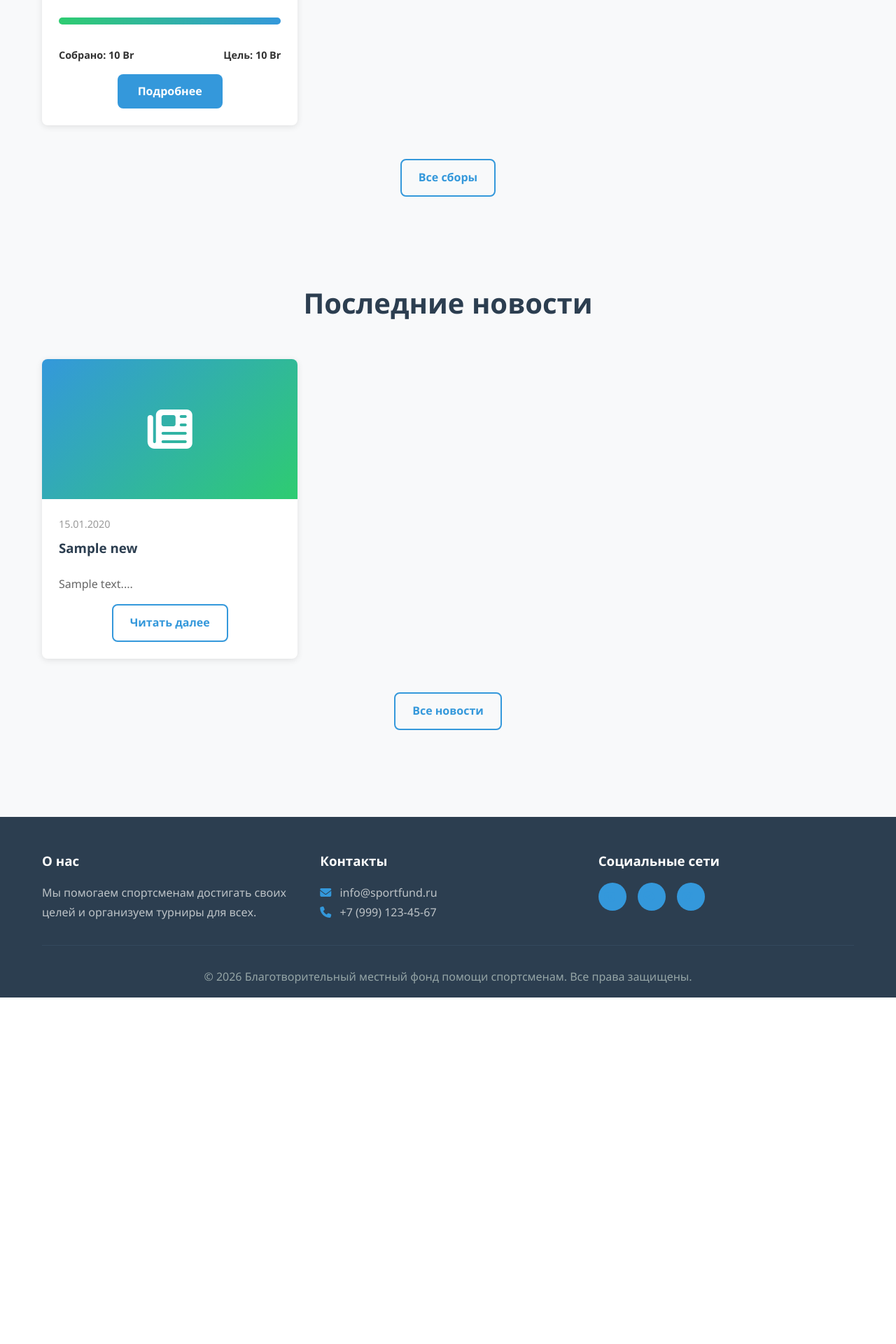
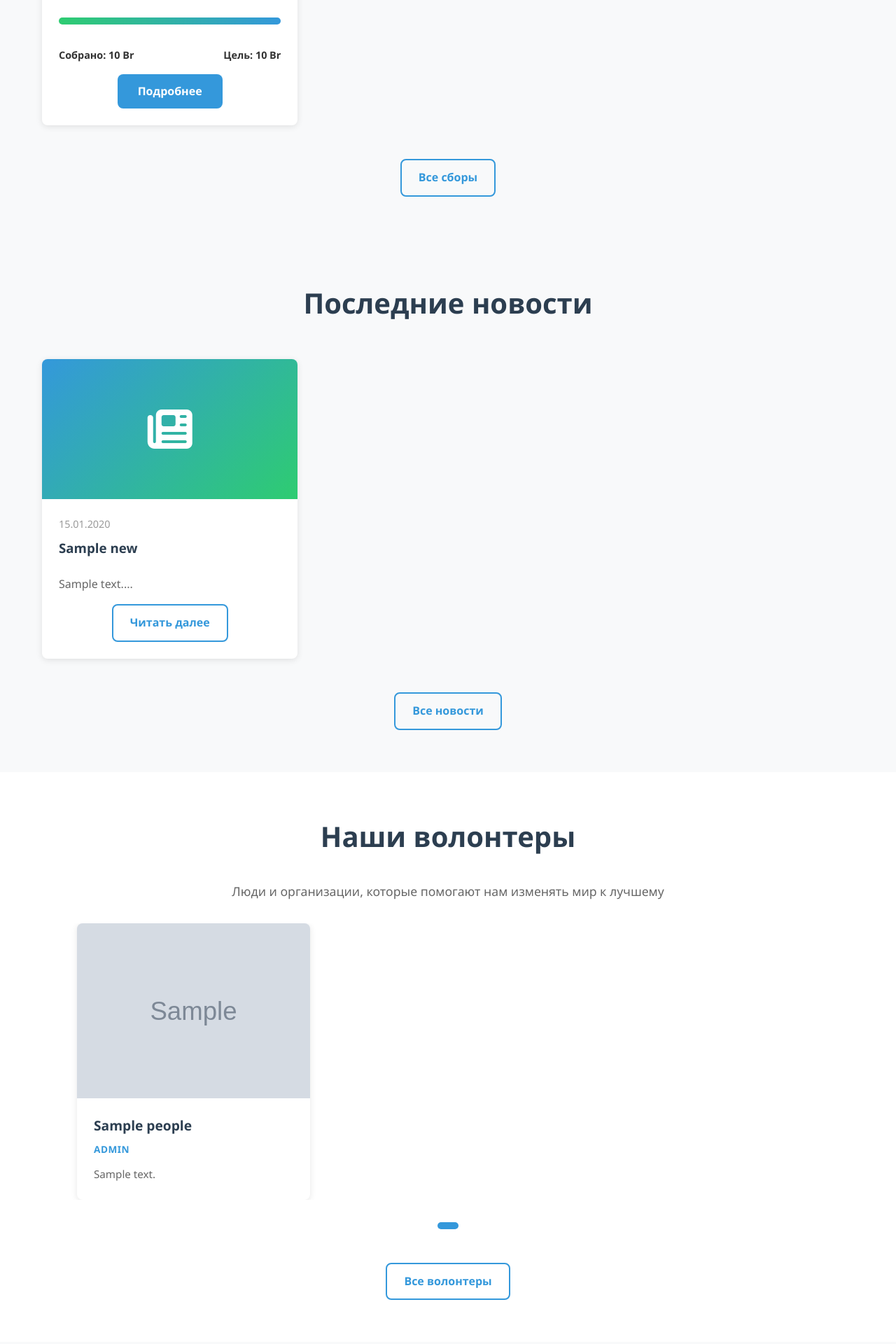
Before and after one commit to patricheg/fond3, a Flask app: page / in a window 1280 px wide. Shown: the part 1400-3320 px from the top of the page at 70% size. Before the commit the page ends 2825 px from the top, so only its background shows below. Run offline with Flask 3, Linux system fonts and the light colour scheme; tables that the repository leaves empty hold one stand-in row (values such as "Sample post"); grey boxes marked "Sample" are stand-in pictures.

Commit message:
Rename Our People to Volunteers and add volunteer carousel on homepage

```diff
--- a/app.py
+++ b/app.py
@@ -87,11 +87,13 @@ def index():
     latest_news = News.query.filter_by(is_published=True).order_by(News.created_at.desc()).limit(3).all()
     active_fundraisers = Fundraiser.query.filter_by(is_active=True).order_by(Fundraiser.created_at.desc()).limit(3).all()
     upcoming_tournaments = Tournament.query.filter_by(is_active=True).filter(Tournament.date >= datetime.utcnow()).order_by(Tournament.date).limit(3).all()
+    volunteers = OurPeople.query.filter_by(is_active=True).order_by(OurPeople.order_position, OurPeople.created_at.desc()).all()
 
     return render_template('index.html',
                          news=latest_news,
                          fundraisers=active_fundraisers,
-                         tournaments=upcoming_tournaments)
+                         tournaments=upcoming_tournaments,
+                         volunteers=volunteers)
 
 
 @app.route('/fundraisers')
@@ -215,7 +217,7 @@ def about():
 
 @app.route('/our-people')
 def our_people():
-    """Страница Наши люди"""
+    """Страница Волонтеры"""
     people = OurPeople.query.filter_by(is_active=True).order_by(OurPeople.order_position, OurPeople.created_at.desc()).all()
     return render_template('our_people.html', people=people)
 
@@ -724,7 +726,7 @@ def admin_edit_contacts():
 @app.route('/admin/our-people')
 @login_required
 def admin_our_people():
-    """Список людей и организаций"""
+    """Список волонтеров"""
     people = OurPeople.query.order_by(OurPeople.order_position, OurPeople.created_at.desc()).all()
     return render_template('admin/our_people.html', people=people)
 
--- a/static/css/style.css
+++ b/static/css/style.css
@@ -1251,6 +1251,187 @@ body {
 
 .person-contact i {
     font-size: 1rem;
+}
+
+/* ======================
+   КАРУСЕЛЬ ВОЛОНТЕРОВ
+   ====================== */
+
+.section-subtitle {
+    text-align: center;
+    color: #666;
+    font-size: 1.1rem;
+    margin-top: -1rem;
+    margin-bottom: 2rem;
+}
+
+.volunteers-carousel {
+    position: relative;
+    max-width: 100%;
+    margin: 0 auto 2rem;
+    overflow: hidden;
+    padding: 0 50px;
+}
+
+.volunteers-track {
+    display: flex;
+    transition: transform 0.5s ease-in-out;
+    gap: 2rem;
+}
+
+.volunteer-slide {
+    min-width: calc(33.333% - 1.333rem);
+    flex-shrink: 0;
+}
+
+.volunteer-card {
+    background: #fff;
+    border-radius: var(--border-radius);
+    overflow: hidden;
+    box-shadow: var(--box-shadow);
+    transition: var(--transition);
+    height: 100%;
+    display: flex;
+    flex-direction: column;
+}
+
+.volunteer-card:hover {
+    transform: translateY(-5px);
+    box-shadow: 0 5px 20px rgba(0,0,0,0.15);
+}
+
+.volunteer-photo {
+    width: 100%;
+    height: 250px;
+    overflow: hidden;
+    background: #f8f9fa;
+    display: flex;
+    align-items: center;
+    justify-content: center;
+}
+
+.volunteer-photo img {
+    width: 100%;
+    height: 100%;
+    object-fit: cover;
+}
+
+.volunteer-photo-placeholder {
+    font-size: 4rem;
+    color: #ccc;
+}
+
+.volunteer-info {
+    padding: 1.5rem;
+    flex: 1;
+    display: flex;
+    flex-direction: column;
+}
+
+.volunteer-info h3 {
+    margin-bottom: 0.5rem;
+    color: var(--dark-color);
+    font-size: 1.2rem;
+}
+
+.volunteer-role {
+    color: var(--primary-color);
+    font-weight: 600;
+    font-size: 0.85rem;
+    margin-bottom: 0.75rem;
+    text-transform: uppercase;
+    letter-spacing: 0.5px;
+}
+
+.volunteer-description {
+    color: #666;
+    line-height: 1.6;
+    font-size: 0.95rem;
+}
+
+.carousel-btn {
+    position: absolute;
+    top: 50%;
+    transform: translateY(-50%);
+    background: rgba(255, 255, 255, 0.95);
+    border: none;
+    width: 40px;
+    height: 40px;
+    border-radius: 50%;
+    cursor: pointer;
+    display: flex;
+    align-items: center;
+    justify-content: center;
+    box-shadow: 0 2px 10px rgba(0,0,0,0.2);
+    transition: var(--transition);
+    z-index: 10;
+}
+
+.carousel-btn:hover {
+    background: var(--primary-color);
+    color: white;
+    transform: translateY(-50%) scale(1.1);
+}
+
+.carousel-prev {
+    left: 0;
+}
+
+.carousel-next {
+    right: 0;
+}
+
+.carousel-indicators {
+    display: flex;
+    justify-content: center;
+    gap: 0.5rem;
+    margin-bottom: 1.5rem;
+}
+
+.carousel-indicator {
+    width: 10px;
+    height: 10px;
+    border-radius: 50%;
+    background: #ddd;
+    cursor: pointer;
+    transition: var(--transition);
+}
+
+.carousel-indicator.active {
+    background: var(--primary-color);
+    width: 30px;
+    border-radius: 5px;
+}
+
+.carousel-indicator:hover {
+    background: var(--primary-color);
+    opacity: 0.7;
+}
+
+/* Адаптивность карусели */
+@media (max-width: 992px) {
+    .volunteer-slide {
+        min-width: calc(50% - 1rem);
+    }
+}
+
+@media (max-width: 768px) {
+    .volunteers-carousel {
+        padding: 0 40px;
+    }
+
+    .volunteer-slide {
+        min-width: 100%;
+    }
+
+    .carousel-btn {
+        width: 35px;
+        height: 35px;
+    }
+
+    .volunteer-photo {
+        height: 200px;
+    }
 }
 
 /* ======================
--- a/templates/admin/base.html
+++ b/templates/admin/base.html
@@ -42,7 +42,7 @@
                 </a>
                 <a href="{{ url_for('admin_our_people') }}" class="admin-nav-item">
                     <i class="fas fa-users"></i>
-                    <span>Наши люди</span>
+                    <span>Волонтеры</span>
                 </a>
                 <hr class="admin-nav-divider">
                 <a href="{{ url_for('index') }}" class="admin-nav-item" target="_blank">
--- a/templates/admin/our_people_form.html
+++ b/templates/admin/our_people_form.html
@@ -1,8 +1,8 @@
 {% extends "admin/base.html" %}
 
-{% block title %}{{ 'Редактировать' if person else 'Добавить' }} - Наши люди{% endblock %}
+{% block title %}{{ 'Редактировать' if person else 'Добавить' }} - Волонтеры{% endblock %}
 
-{% block page_title %}{{ 'Редактировать' if person else 'Добавить' }} человека/организацию{% endblock %}
+{% block page_title %}{{ 'Редактировать' if person else 'Добавить' }} волонтера{% endblock %}
 
 {% block content %}
 <div class="form-container">
@@ -25,7 +25,7 @@
         <div class="form-group">
             <label for="description">Описание *</label>
             <textarea id="description" name="description" class="form-control" rows="8" required
-                      placeholder="Расскажите о человеке или организации...">{{ person.description if person else '' }}</textarea>
+                      placeholder="Расскажите о волонтере...">{{ person.description if person else '' }}</textarea>
             <small class="form-text">Информация о вкладе в благотворительность</small>
         </div>
 
--- a/templates/base.html
+++ b/templates/base.html
@@ -19,7 +19,7 @@
                 <li><a href="{{ url_for('fundraisers') }}">Сборы</a></li>
                 <li><a href="{{ url_for('tournaments') }}">Турниры</a></li>
                 <li><a href="{{ url_for('news') }}">Новости</a></li>
-                <li><a href="{{ url_for('our_people') }}">Наши люди</a></li>
+                <li><a href="{{ url_for('our_people') }}">Волонтеры</a></li>
                 <li><a href="{{ url_for('about') }}">О нас</a></li>
             </ul>
         </div>
--- a/templates/index.html
+++ b/templates/index.html
@@ -191,4 +191,58 @@
     </div>
 </section>
 {% endif %}
+
+{% if volunteers %}
+<section class="section bg-light">
+    <div class="container">
+        <h2 class="section-title">Наши волонтеры</h2>
+        <p class="section-subtitle">Люди и организации, которые помогают нам изменять мир к лучшему</p>
+
+        <div class="volunteers-carousel">
+            <button class="carousel-btn carousel-prev" onclick="moveVolunteerSlide(-1)">
+                <i class="fas fa-chevron-left"></i>
+            </button>
+
+            <div class="volunteers-track">
+                {% for volunteer in volunteers %}
+                <div class="volunteer-slide">
+                    <div class="volunteer-card">
+                        <div class="volunteer-photo">
+                            {% if volunteer.photo_url %}
+                            <img src="{{ volunteer.photo_url }}" alt="{{ volunteer.name }}">
+                            {% else %}
+                            <div class="volunteer-photo-placeholder">
+                                <i class="fas fa-user"></i>
+                            </div>
+                            {% endif %}
+                        </div>
+                        <div class="volunteer-info">
+                            <h3>{{ volunteer.name }}</h3>
+                            {% if volunteer.role %}
+                            <p class="volunteer-role">{{ volunteer.role }}</p>
+                            {% endif %}
+                            <p class="volunteer-description">{{ volunteer.description[:150] }}{% if volunteer.description|length > 150 %}...{% endif %}</p>
+                        </div>
+                    </div>
+                </div>
+                {% endfor %}
+            </div>
+
+            <button class="carousel-btn carousel-next" onclick="moveVolunteerSlide(1)">
+                <i class="fas fa-chevron-right"></i>
+            </button>
+        </div>
+
+        <div class="carousel-indicators">
+            {% for volunteer in volunteers %}
+            <span class="carousel-indicator" onclick="goToVolunteerSlide({{ loop.index0 }})"></span>
+            {% endfor %}
+        </div>
+
+        <div class="section-footer">
+            <a href="{{ url_for('our_people') }}" class="btn btn-outline">Все волонтеры</a>
+        </div>
+    </div>
+</section>
+{% endif %}
 {% endblock %}
--- a/templates/our_people.html
+++ b/templates/our_people.html
@@ -1,11 +1,11 @@
 {% extends "base.html" %}
 
-{% block title %}Наши люди - Благотворительный фонд{% endblock %}
+{% block title %}Волонтеры - Благотворительный фонд{% endblock %}
 
 {% block content %}
 <section class="page-header">
     <div class="container">
-        <h1>Наши люди</h1>
+        <h1>Волонтеры</h1>
         <p>Люди и организации, которые делают нашу работу возможной</p>
     </div>
 </section>
@@ -43,7 +43,7 @@
         {% else %}
         <div class="empty-state">
             <i class="fas fa-users"></i>
-            <p>Скоро здесь появится информация о наших людях и партнерах</p>
+            <p>Скоро здесь появится информация о наших волонтерах</p>
         </div>
         {% endif %}
     </div>
```
Also changed, not shown: static/js/main.js (+107 -0 lines), templates/admin/our_people.html (+4 -4 lines).
